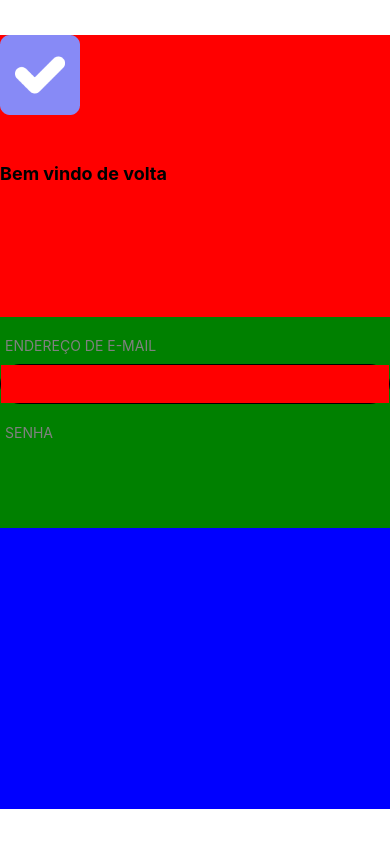
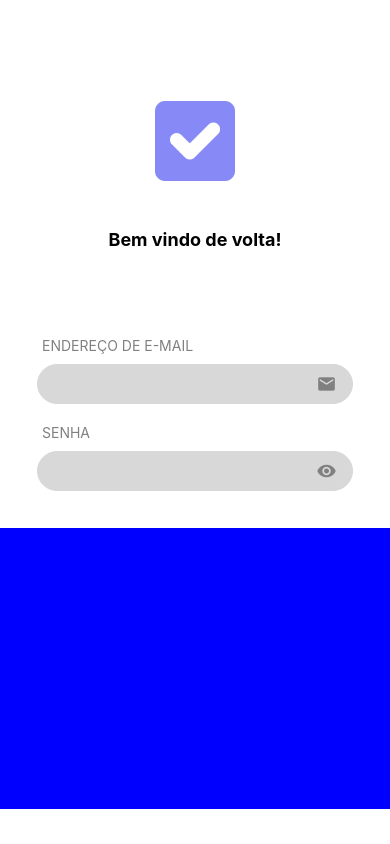
Before and after one commit to LariLeal/ReactNative-App, a React Native app: screen / in a window 390 px wide. Built offline with nearby package versions, Linux system fonts and the light colour scheme.

Commit message:
Colocando icones, baixando biblioteca dos icones e arrumando o input e a estilizacao

```diff
--- a/package.json
+++ b/package.json
@@ -9,10 +9,12 @@
     "web": "expo start --web"
   },
   "dependencies": {
+    "@react-native-vector-icons/ionicons": "12.3.0",
     "expo": "~53.0.20",
     "expo-status-bar": "~2.2.3",
     "react": "19.0.0",
-    "react-native": "0.79.5"
+    "react-native": "0.79.5",
+    "react-native-vector-icons": "^10.3.0"
   },
   "devDependencies": {
     "@babel/core": "^7.25.2",
--- a/src/pages/login/index.tsx
+++ b/src/pages/login/index.tsx
@@ -2,6 +2,8 @@ import React from "react";
 import { Text, View, Image, TextInput} from "react-native";
 import { style } from "./styles";
 import Logo from "../../assets/logo.png";
+import {MaterialIcons} from '@expo/vector-icons';
+import {themas} from "../../global/themes";
 
 export default function Login() {
     return (
@@ -12,17 +14,31 @@ export default function Login() {
                     style={style.logo}
                     resizeMode="contain"
                 />
-                <Text style={style.text}>Bem vindo de volta</Text>
+                <Text style={style.text}>Bem vindo de volta!</Text>
             </View>
             <View style={style.boxMid} >
                 <Text style={style.titleInput}>ENDEREÇO DE E-MAIL</Text>
                 <View style={style.boxInput}>
                     <TextInput
-                    style={style.input}
+                        style={style.input}
+                    />
+                    <MaterialIcons
+                    name= "email"
+                    size={20}
+                    color={themas.colors.gray}
                     />
                 </View>
                 <Text style={style.titleInput}>SENHA</Text>
-                <TextInput />
+                <View style={style.boxInput}>
+                    <TextInput
+                        style={style.input}
+                    />
+                    <MaterialIcons
+                    name="remove-red-eye"
+                    size={20}
+                    color={themas.colors.gray}
+                    />
+                </View>
             </View>
             <View style={style.boxBottom}>
             </View>
--- a/src/pages/login/styles.ts
+++ b/src/pages/login/styles.ts
@@ -12,12 +12,15 @@ export const style = StyleSheet.create( {
     boxTop: {
         height: Dimensions.get('window').height / 3,
         width: '100%',
-        backgroundColor: 'red'
+        //backgroundColor: 'red',
+        alignItems: 'center',
+        justifyContent: 'center',
     },
     boxMid: {
         height: Dimensions.get('window').height / 4,
         width: '100%',
-        backgroundColor: 'green'
+        //backgroundColor: 'green',
+        paddingHorizontal: 37,
     },
     boxBottom: {
         height: Dimensions.get('window').height / 3,
@@ -45,10 +48,15 @@ export const style = StyleSheet.create( {
         borderRadius: 40,
         marginTop: 10,
         flexDirection: 'row',
+        alignItems: 'center',
+        paddingHorizontal: 5,
+        backgroundColor: themas.colors.lightGray,
+        borderColor: themas.colors.lightGray
     },
     input: {
         height: '100%',
-        width: '100%',
-        backgroundColor: 'red',
+        width: '90%',
+        //backgroundColor: 'red',
+        borderRadius: 40,
     }
 })
```
